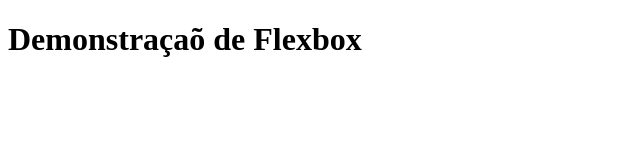
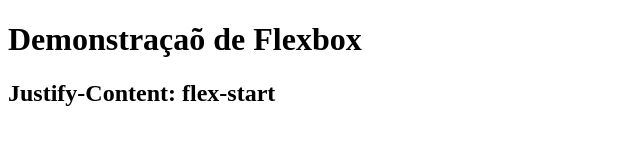
Before and after one commit to cauanzin08/Progresso-HTML, a plain HTML site: page index.html in a window 1280 px wide. Shown: the whole page, without its empty margins (0-640 px from the left). Drawn offline with Linux system fonts and the light colour scheme.

Commit message:
first commit

```diff
--- a/index.html
+++ b/index.html
@@ -8,5 +8,9 @@
 </head>
 <body>
     <h1>Demonstraçaõ de Flexbox</h1>
+
+    <section>
+        <h2>Justify-Content: flex-start</h2>
+    </section>
 </body>
 </html>
```
